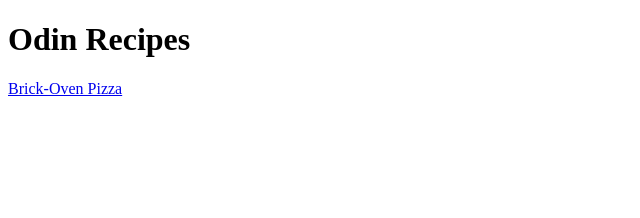
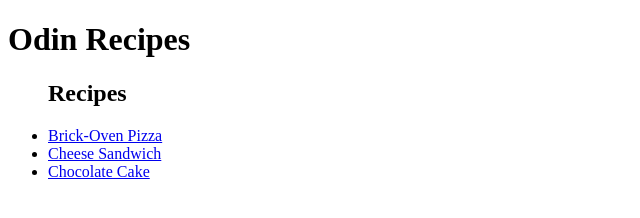
Before and after one commit to azamdev105/odin-recipes, a plain HTML site: page index.html in a window 1280 px wide. Shown: the whole page, without its empty margins (0-640 px from the left). Drawn offline with Linux system fonts and the light colour scheme.

Commit message:
Add updated index.html
Updated index.html file has 2 more links
of new recipes. Total 3 recipe links so
users can see the variety of content.

```diff
--- a/index.html
+++ b/index.html
@@ -8,7 +8,18 @@
 
 <body>
     <h1>Odin Recipes</h1>
-    <a href="./recipes/pizza.html">Brick-Oven Pizza</a>
+    <ul>
+        <h2>Recipes</h2>
+        <li>
+            <a href="../odin-recipes/recipes/pizza.html">Brick-Oven Pizza</a>
+        </li>
+        <li>
+            <a href="../odin-recipes/recipes/cheese-sandwich.html">Cheese Sandwich</a>
+        </li>
+        <li>
+            <a href="../odin-recipes/recipes/chocolate-cake.html">Chocolate Cake</a>
+        </li>
+    </ul>
 </body>
 
 </html>
```
